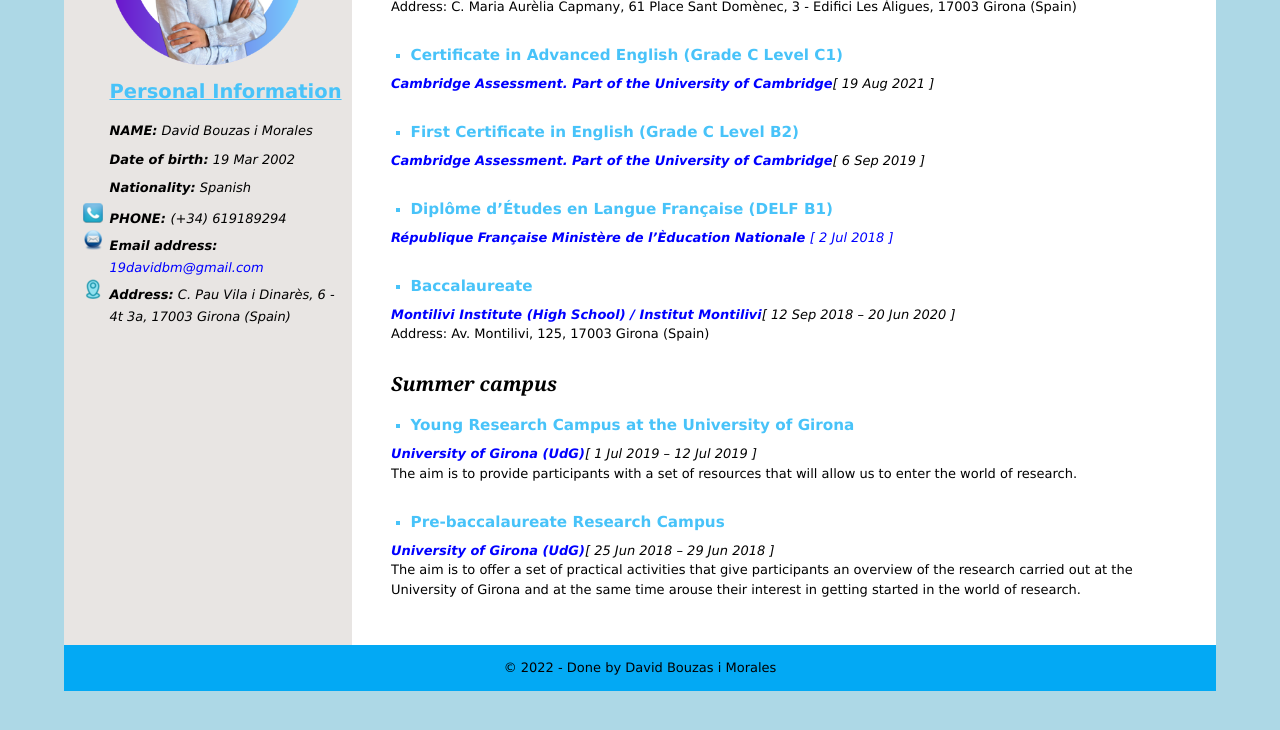
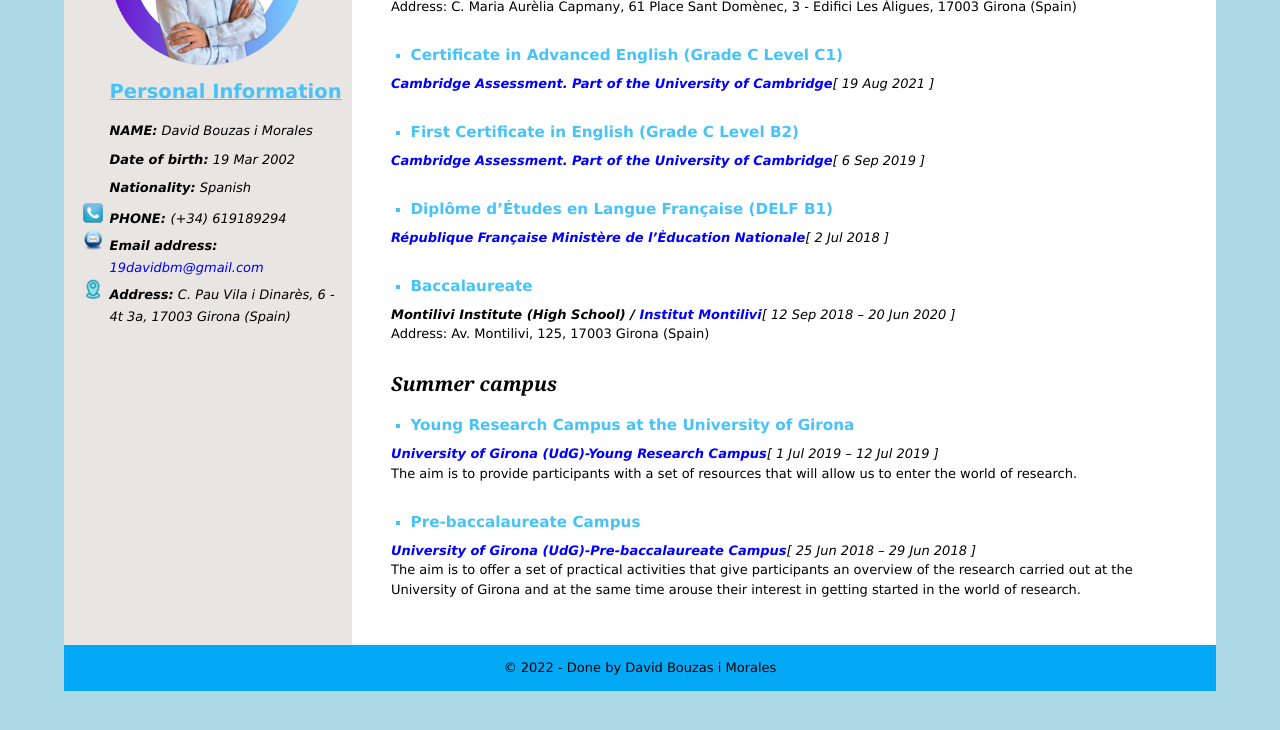
Before and after one commit to DavidBM19/P1_CV, a plain HTML site: page educationTraining.html in a window 1280 px wide. Shown: the part 330-1060 px from the top of the page. Drawn offline with Linux system fonts and the light colour scheme.

Commit message:
Last repositoy, links some modify

```diff
--- a/educationTraining.html
+++ b/educationTraining.html
@@ -98,16 +98,16 @@
 			<ul><li><h3>First Certificate in English (Grade C Level B2)</h3></li></ul>
 			<p><a href="https://www.cambridgeenglish.org/exams-and-tests/first/" target="_blank"><em><strong>Cambridge Assessment. Part of the University of Cambridge</a></strong>[ 6 Sep 2019 ]<br></br></em></p>
 			<ul><li><h3>Diplôme d’Études en Langue Française (DELF B1)</h3></li></ul>
-			<p><a href="https://www.france-education-international.fr/diplome/delf-tout-public?langue=fr" target="_blank"><em><strong>République Française Ministère de l’Èducation Nationale </strong>[ 2 Jul 2018 ]<br></br></em></p>
+			<p><a href="https://www.france-education-international.fr/diplome/delf-tout-public?langue=fr" target="_blank"><em><strong>République Française Ministère de l’Èducation Nationale</a></strong>[ 2 Jul 2018 ]<br></br></em></p>
 			<ul><li><h3>Baccalaureate</h3></li></ul>
 			<p><em><strong>Montilivi Institute (High School) / <a href="https://www.institutmontilivi.cat/" target="_blank">Institut Montilivi</a></strong>[ 12 Sep 2018 – 20 Jun 2020 ]</em></p>
 			<p>Address: Av. Montilivi, 125, 17003 Girona (Spain)<br></br></p>
 			<h2>Summer campus</h2>
 			<ul><li><h3>Young Research Campus at the University of Girona</h3></li></ul>
-			<p><a href="https://www.udg.edu/en/" target="_blank"><em><strong>University of Girona (UdG)</a></strong>[ 1 Jul 2019 – 12 Jul 2019 ]</em></p>
+			<p><a href="https://jovecampusrecerca2019.wordpress.com/" target="_blank"><em><strong>University of Girona (UdG)-Young Research Campus</a></strong>[ 1 Jul 2019 – 12 Jul 2019 ]</em></p>
 			<p>The aim is to provide participants with a set of resources that will allow us to enter the world of research.<br></br></p>
-			<ul><li><h3>Pre-baccalaureate Research Campus</h3></li></ul>
-			<p><a href="https://www.udg.edu/en/" target="_blank"><em><strong>University of Girona (UdG)</a></strong>[ 25 Jun 2018 – 29 Jun 2018 ]</em></p>
+			<ul><li><h3>Pre-baccalaureate Campus</h3></li></ul>
+			<p><a href="https://campusprebat2018.wordpress.com/" target="_blank"><em><strong>University of Girona (UdG)-Pre-baccalaureate Campus</a></strong>[ 25 Jun 2018 – 29 Jun 2018 ]</em></p>
 			<p>The aim is to offer a set of practical activities that give participants an overview of the research carried out at the University of Girona and at the same time arouse
 			their interest in getting started in the world of research.<br></br></p>
 		</div>
```
Also changed, not shown: languageSkills.html (+1 -1 lines).
